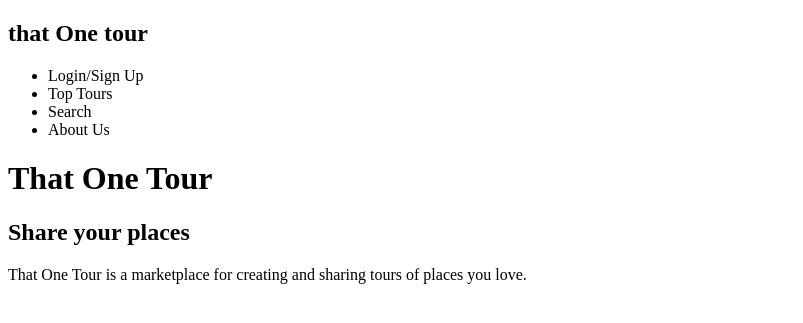
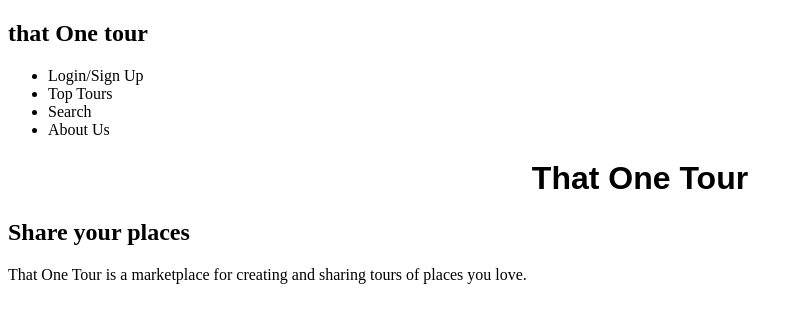
Before and after one commit to jmyii/jmyii.github.io, a Jekyll site: the page index.html, which Jekyll copies as it is, in a window 1280 px wide. Shown: the top 323 px of the page, without its empty margins (0-803 px from the left). Built offline with Jekyll 4.4.1, drawn with Linux system fonts in a browser that asks for light colours.

Commit message:
Update index.html

```diff
--- a/index.html
+++ b/index.html
@@ -1,7 +1,7 @@
 <!DOCTYPE html>
 <html>
   <head>
-    <link rel="stylesheet" type="text/css" href="main.css"/>
+    <link rel="stylesheet" type="text/css" href="style.css"/>
     <title>That One Tour
     </title>
   </head>
```
